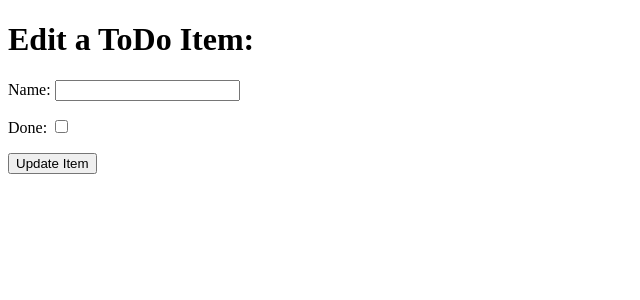
After one commit to MattuW4/ci-fsf-hello-django, a Django app: page /edit/4 in a window 1280 px wide. The commit adds this page. Shown: the top 300 px of the page, without its empty margins (0-640 px from the left). Run offline with Django 3.2, Linux system fonts and the light colour scheme; data comes from the database, SQL or seed files in the repository; both versions use the stored data as it was after the commit.

Commit message:
Add edit functionality form

```diff
--- a/django_todo/urls.py
+++ b/django_todo/urls.py
@@ -15,10 +15,11 @@ Including another URLconf
 """
 from django.contrib import admin
 from django.urls import path
-from todo.views import get_todo_list, add_item
+from todo.views import get_todo_list, add_item, edit_item
 
 urlpatterns = [
     path('admin/', admin.site.urls),
     path('', get_todo_list, name='get_todo_list'),
     path('add', add_item, name='add'),
+    path('edit/<item_id>', edit_item, name='edit'),
 ]
--- /dev/null
+++ b/todo/templates/todo/edit_item.html
@@ -0,0 +1,20 @@
+<!DOCTYPE html>
+<html lang="en">
+  <head>
+    <meta charset="UTF-8" />
+    <meta http-equiv="X-UA-Compatible" content="IE=edge" />
+    <meta name="viewport" content="width=device-width, initial-scale=1.0" />
+    <title>Document</title>
+  </head>
+  <body>
+    <h1>Edit a ToDo Item:</h1>
+    <form method="POST">
+      {% csrf_token %} {{ form.as_p }}
+      <div>
+        <p>
+          <button type="submit">Update Item</button>
+        </p>
+      </div>
+    </form>
+  </body>
+</html>
--- a/todo/templates/todo/todo_list.html
+++ b/todo/templates/todo/todo_list.html
@@ -17,6 +17,11 @@
         {% else %}
         <td>{{ item.name }}</td>
         {% endif %}
+        <td>
+          <a href="/edit/{{ item.id }}">
+            <button type="submit">Edit</button>
+          </a>
+        </td>
       </tr>
       {% empty %}
       <tr>
--- a/todo/views.py
+++ b/todo/views.py
@@ -1,4 +1,4 @@
-from django.shortcuts import render, redirect
+from django.shortcuts import render, redirect, get_object_or_404
 from .models import Item
 from .forms import ItemForm
 # Create your views here.
@@ -23,3 +23,17 @@ def add_item(request):
         'form': form
     }
     return render(request, 'todo/add_item.html', context)
+
+
+def edit_item(request, item_id):
+    item = get_object_or_404(Item, id=item_id)
+    if request.method == 'POST':
+        form = ItemForm(request.POST, instance=item)
+        if form.is_valid():
+            form.save()
+        return redirect('get_todo_list')
+    form = ItemForm(instance=item)
+    context = {
+        'form': form
+    }
+    return render(request, 'todo/edit_item.html', context)
```
Also changed, not shown: db.sqlite3.
